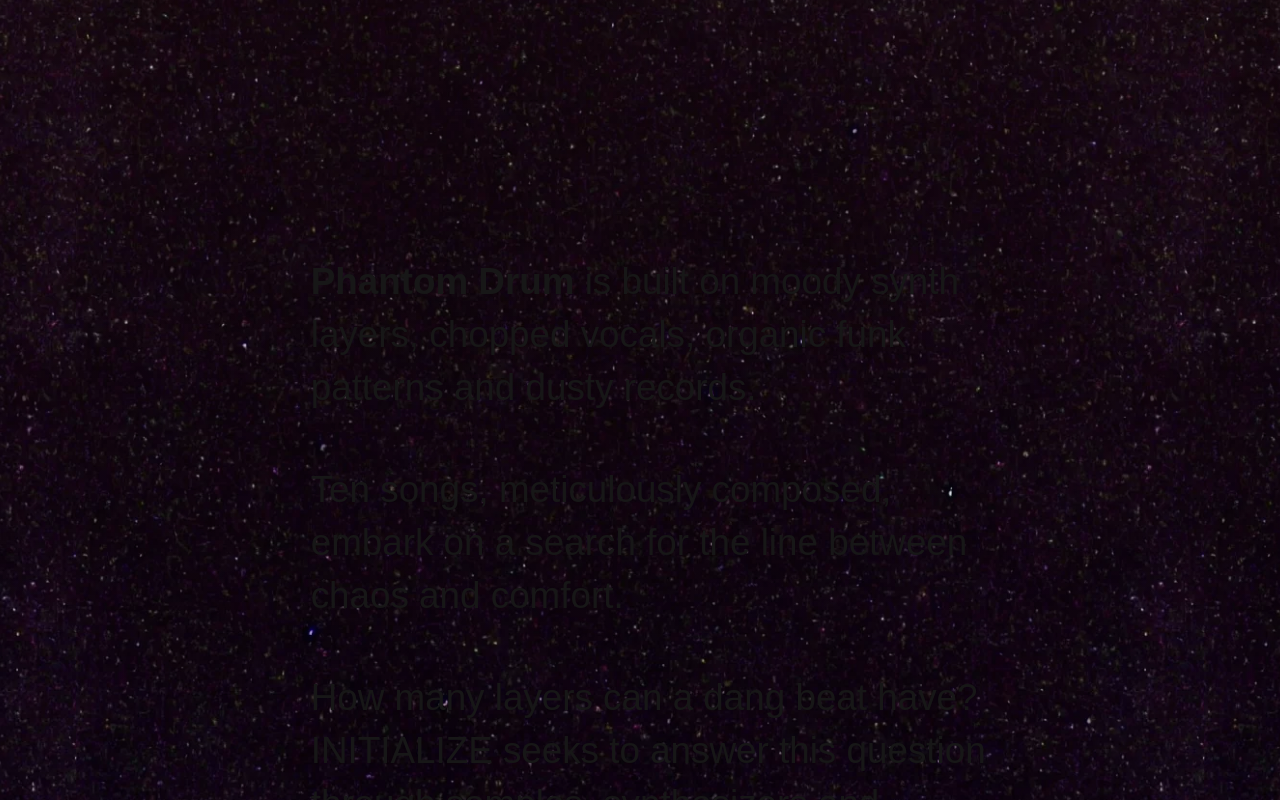
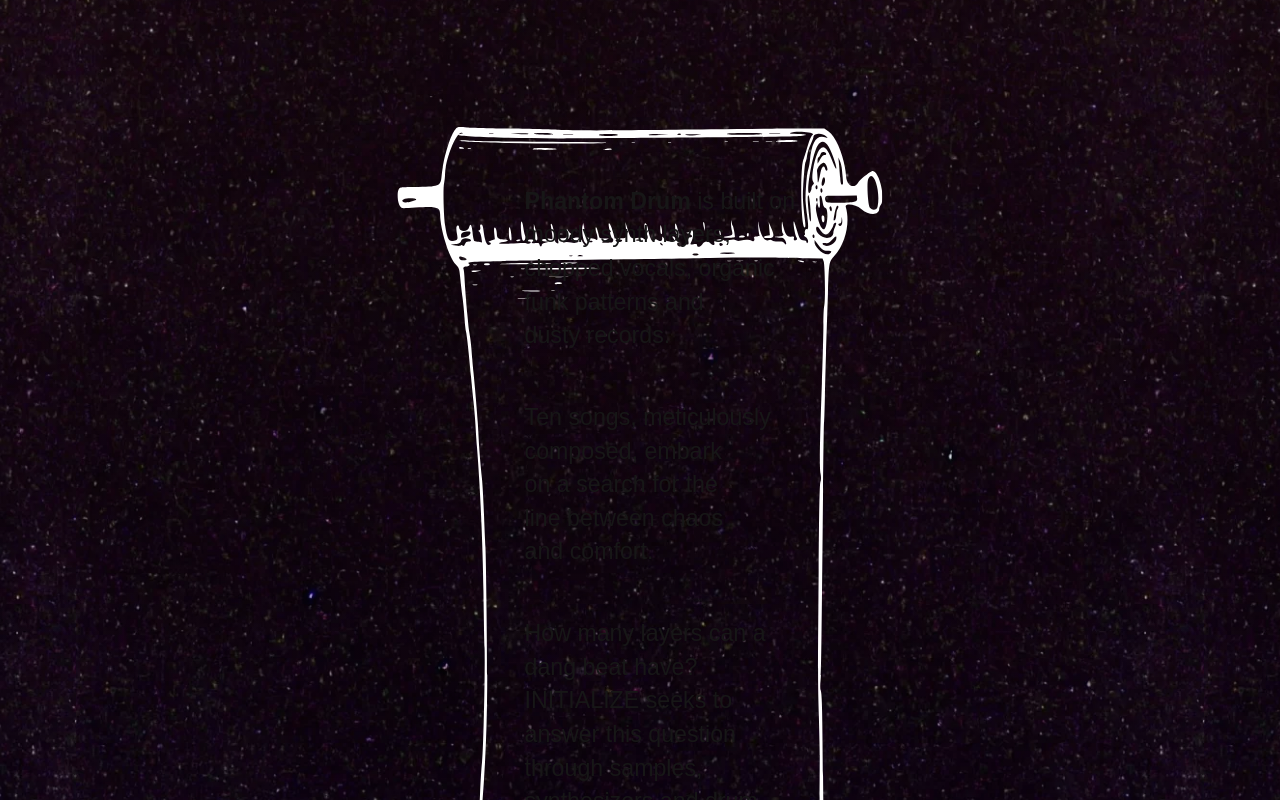
Before and after one commit to chasecee/phantomdrum.com, a Next.js app: page / in a window 1280 px wide. Shown: the part 4660-5460 px from the top of the page. Built offline with nearby package versions, Linux system fonts and the light colour scheme; a web font is replaced by a local one.

Commit message:
Refactor ArtistBio component to use section element for improved semantics and styling; add background SVG for enhanced visual presentation.

```diff
--- a/app/components/content/ArtistBio.tsx
+++ b/app/components/content/ArtistBio.tsx
@@ -1,9 +1,17 @@
 export default function ArtistBio() {
   return (
-    <div
-      className="text-[clamp(1.2rem,5vw,2.3rem)]
-    [&>p]:leading-[1.45] [&>p]:text-pretty my-[10vw] font-serif  space-y-12 px-20 pr-10 max-w-[40ch] mx-auto"
+    <section
+      className="relative mx-auto w-full  px-20 pr-10"
+      style={{
+        backgroundImage: "url('/img/scroll.svg')",
+        backgroundSize: "100% 100%",
+        backgroundPosition: "center",
+        backgroundRepeat: "no-repeat",
+        backgroundBlendMode: "difference",
+        containerType: "inline-size",
+      }}
     >
+      <div className="relative text-[clamp(1.2rem,2cqi,2.3rem)] max-w-[30ch] p-[5cqi] mx-auto [&>p]:leading-[1.45] [&>p]:text-pretty font-serif space-y-12">
         <p>
           <strong>Phantom Drum</strong> is built on moody synth layers, chopped
           vocals, organic funk patterns and dusty records.
@@ -16,11 +24,11 @@
           How many layers can a dang beat have? INITIALIZE seeks to answer this
           question through samples, synthesizers and drum machines.
         </p>
-
         <p>
           Curiosity drives the production style from Gorillaz to Enya to Aphex
           Twin.
         </p>
       </div>
+    </section>
   );
 }
```
Also changed, not shown: public/img/scroll.svg (added). Lines whose indentation alone changed are shown as unchanged.
